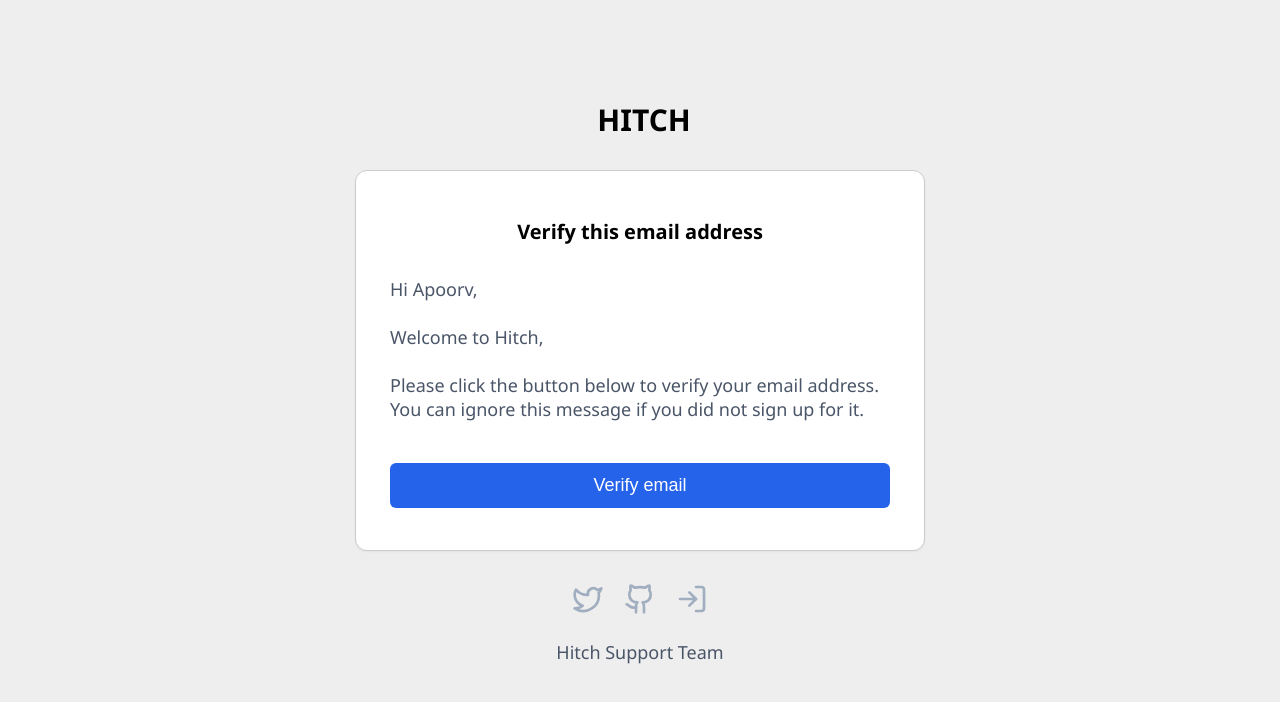
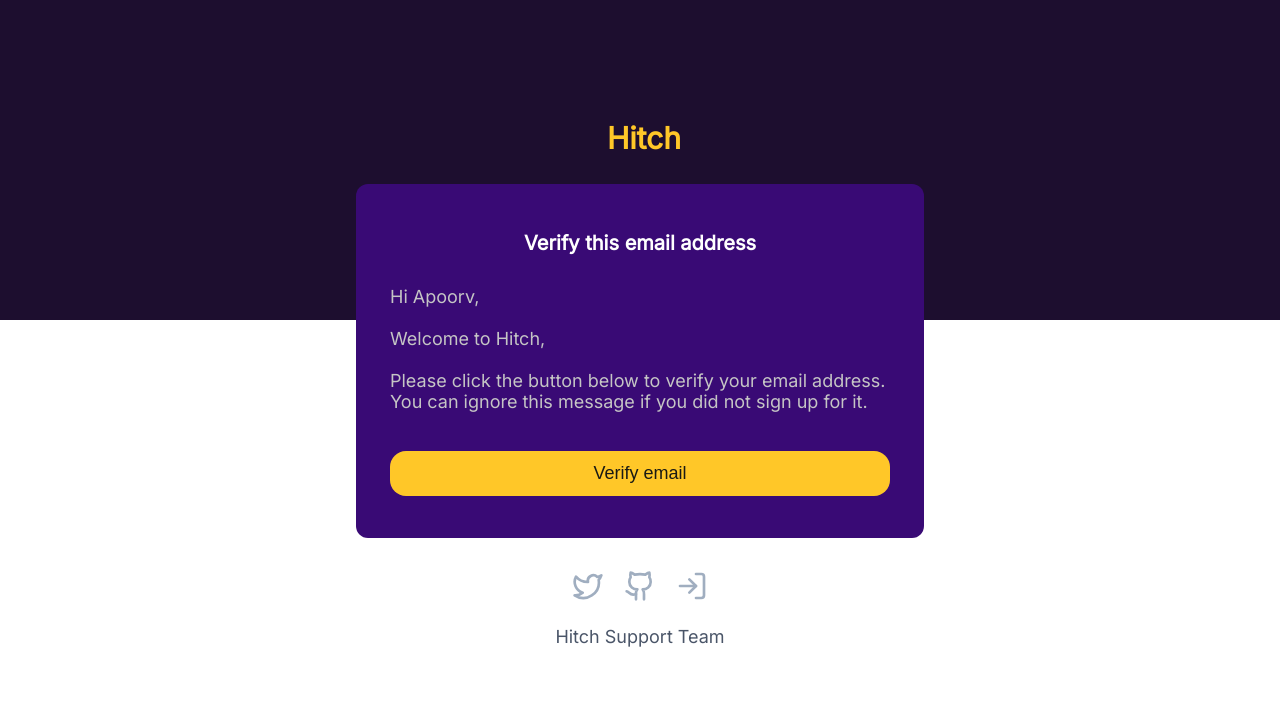
Before and after one commit to opencodeiiita/Hitch-Backend, a website: page src/emailTemplate/verification-Apoorv012.html in a window 1280 px wide. Drawn offline with Linux system fonts and the light colour scheme.

Commit message:
Email verification updated color scheme

```diff
--- a/src/emailTemplate/verification-Apoorv012.html
+++ b/src/emailTemplate/verification-Apoorv012.html
@@ -4,10 +4,13 @@
   <meta charset="UTF-8">
   <meta name="viewport" content="width=device-width, initial-scale=1.0">
   <title>Email Verification</title>
+  <link rel="preconnect" href="https://fonts.googleapis.com">
+  <link rel="preconnect" href="https://fonts.gstatic.com" crossorigin>
+  <link href="https://fonts.googleapis.com/css2?family=Inter:wght@300;400&display=swap" rel="stylesheet">
   <style>
     body {
       margin: 0;
-      font-family: 'Segoe UI', Tahoma, Geneva, Verdana, sans-serif;
+      font-family: 'Inter', sans-serif;
     }
 
     .bg-grid {
@@ -18,7 +21,8 @@
       flex-direction: column;
       align-items: center;
       justify-content: center;
-      background-color: rgba(169, 169, 169, 0.2);
+      background-color: white;
+      background-image: linear-gradient(to bottom, #1D0E2F 40%, rgba(0,0,0,0) 40%);
     }
 
     .bg-grid-lines {
@@ -34,18 +38,16 @@
       text-align: left;
       font-size: 1.875rem;
       font-weight: bold;
-      text-transform: uppercase;
     }
 
     .text-card-foreground {
       z-index: 10;
-      width: 100%;
+      width: media-;
       max-width: 500px;
       border-radius: 0.75rem;
-      border: 1px solid #ccc;
-      background-color: #fff;
+      background: #390A75;
+      margin: 0 50px;
       padding: 2.125rem;
-      box-shadow: 0 1px 2px rgba(0, 0, 0, 0.05);
     }
 
     .p-33 {
@@ -61,6 +63,11 @@
       font-weight: 600;
     }
 
+    .text-color-hitch {
+      color: #FFC728;
+
+    }
+
     p {
       font-size: 1rem;
       color: #4a5568;
@@ -72,7 +79,7 @@
       text-align: center;
       width: 100%;
       border: none;
-      border-radius: 0.375rem;
+      border-radius: 1rem;
       background-color: rgb(37 99 235);
       color: #fff;
       cursor: pointer;
@@ -122,6 +129,22 @@
     .mt-5 {
       margin-top: 1.25rem;
     }
+
+    .text-color-verify {
+      color: #fff;
+    }
+
+    .text-body {
+      color: #C5C5C5;
+    }
+
+    .text-buttontext {
+      color: #191A15;
+    }
+
+    .bg-verify-btn {
+      background-color: #FFC728;
+    }
   </style>
 
 </head>
@@ -129,20 +152,20 @@
 
 <div class="bg-grid">
   <div class="bg-grid-lines" aria-hidden="true"></div>
-  <h2 class="z-10 mb-8 pl-8 text-left text-3xl font-bold uppercase">HITCH</h2>
+  <h2 class="z-10 mb-8 pl-8 text-left text-3xl font-bold text-color-hitch">Hitch</h2>
   <br>
   <div class="text-card-foreground z-10 w-full rounded-lg border border-gray-300 bg-white p-8 shadow-sm md:w-3/4 lg:w-2/3 xl:w-1/2" data-v0-t="card">
     <div class="p-33 mb-5 flex flex-col space-y-1.5">
-      <h1 class="text-center text-2xl font-semibold">Verify this email address</h1>
+      <h1 class="text-center text-2xl font-semibold text-color-verify">Verify this email address</h1>
     </div>
     <div class="mb-8 p-3 text-left">
-      <p class="text-lg text-gray-700 dark:text-gray-400">
+      <p class="text-lg text-body dark:text-gray-400">
         Hi Apoorv,<br><br>
         Welcome to Hitch,<br><br>
         Please click the button below to verify your email address. You can ignore this message if you did not sign up for it. <br><br>
       </p>
     </div>
-    <button class="ring-offset-background focus-visible:ring-ring hover:bg-primary/90 inline-flex h-10 w-full items-center justify-center rounded-md bg-blue-600 px-4 py-3 text-lg font-medium text-white transition-colors focus-visible:outline-none focus-visible:ring-2 focus-visible:ring-offset-2 disabled:pointer-events-none disabled:opacity-50">Verify email</button>
+    <button class="ring-offset-background focus-visible:ring-ring hover:bg-primary/90 inline-flex h-10 w-full items-center justify-center rounded-md bg-verify-btn px-4 py-3 text-lg font-medium text-buttontext transition-colors focus-visible:outline-none focus-visible:ring-2 focus-visible:ring-offset-2 disabled:pointer-events-none disabled:opacity-50">Verify email</button>
   </div><div class="z-10 mt-8 flex">
     <a class="text-gray-500 hover:text-gray-700 space-x-5" href="#">
       <svg xmlns="http://www.w3.org/2000/svg" width="24" height="24" viewBox="0 0 24 24" fill="none" stroke="currentColor" stroke-width="2" stroke-linecap="round" stroke-linejoin="round" class="h-8 w-8">
```
